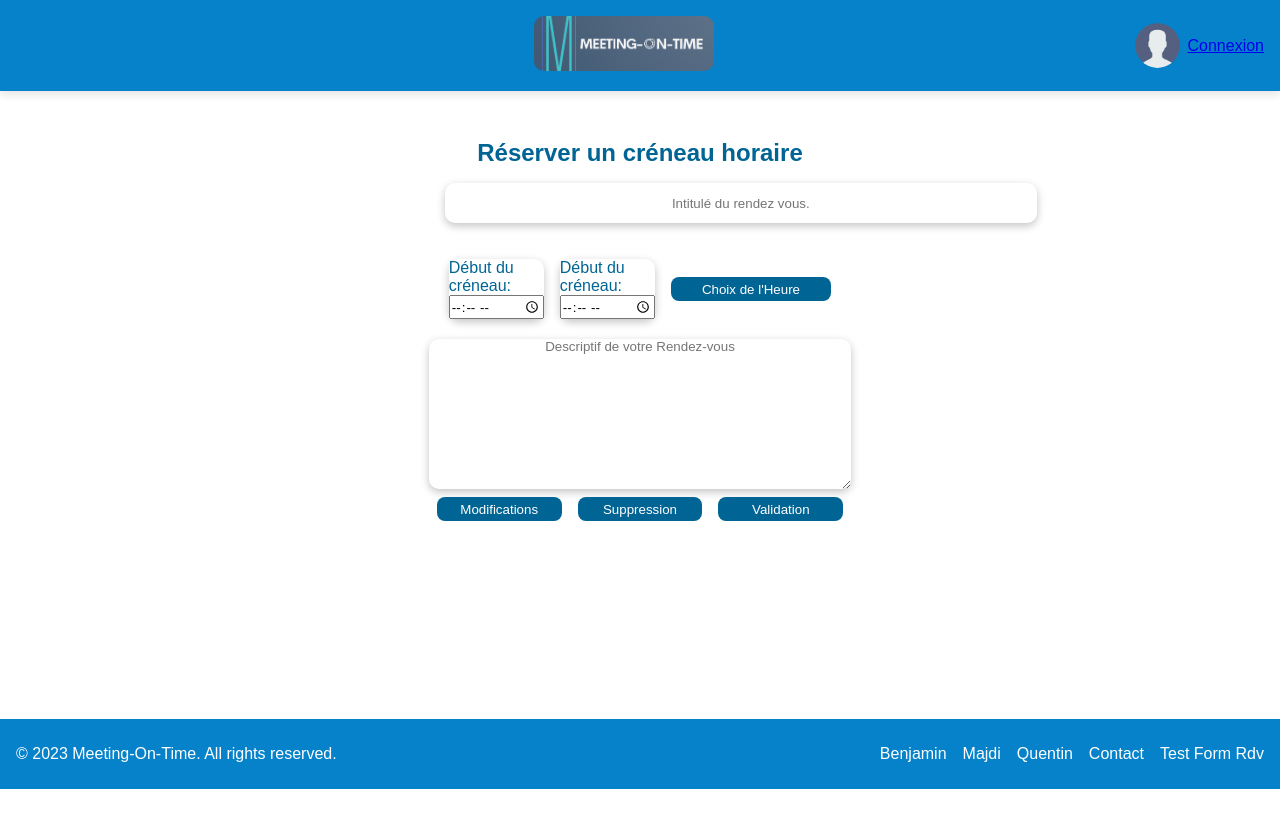
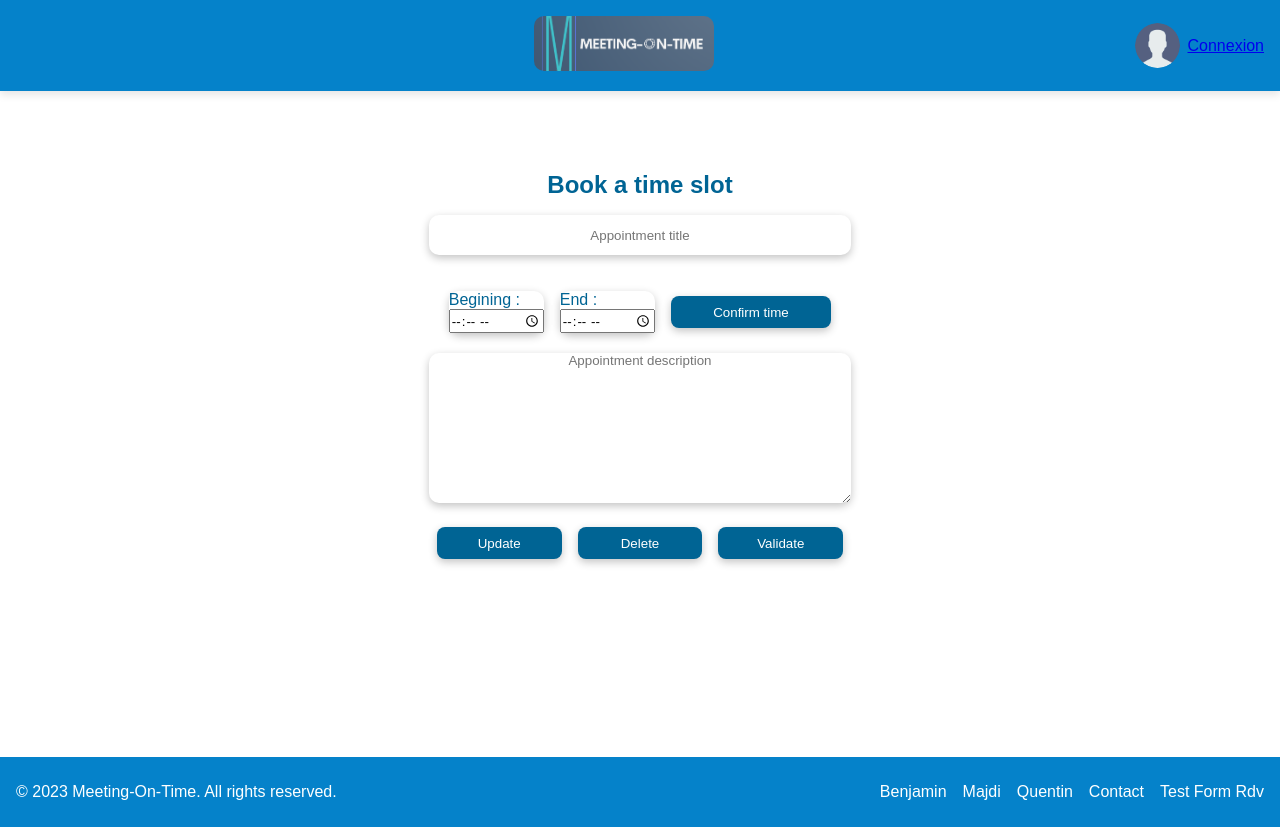
Before and after one commit to Benjamin-Dervieux/Meeting-On-Time, an Angular app: page /formRdv in a window 1280 px wide. Before the commit the page ends 800 px from the top, so only its background shows below. Built offline with nearby package versions, Linux system fonts and the light colour scheme.

Commit message:
form rdv css updated

```diff
--- a/src/app/Components/formRdv/form-rdv/form-rdv.component.css
+++ b/src/app/Components/formRdv/form-rdv/form-rdv.component.css
@@ -1,28 +1,28 @@
 .formRdvContainer {
   display: flex;
   justify-content: center;
+  margin-top: 4rem;
 }
 
 h2 {
   text-align: center;
   color: #006494;
   font-size: 1.5em;
+  margin-bottom: 1rem;
 }
 
 #RdvTitle {
-  margin: 1rem;
-  width: 37rem;
   height: 2.5rem;
   border: none;
   border-radius: 10px;
   box-shadow: rgba(0, 0, 0, 0.24) 0px 3px 8px;
   text-align: center;
+  margin-bottom: 1rem;
 }
 
 .formRdv {
   display: flex;
   flex-direction: column;
-  /* border: 1px solid black; mise en evidence de la div */
   height: auto;
   width: 33%;
   margin: 1rem;
@@ -53,9 +53,10 @@ h2 {
   color: white;
   cursor: pointer;
   margin: 0.5rem;
-  height: 1.5rem;
+  height: 2rem;
   width: 15rem;
   border: none;
+  box-shadow: rgba(0, 0, 0, 0.24) 0px 3px 8px;
 }
 
 textarea {
@@ -69,4 +70,5 @@ textarea {
   display: flex;
   flex-direction: row;
   justify-content: space-between;
+  margin-top: 1rem;
 }
--- a/src/app/Components/formRdv/form-rdv/form-rdv.component.html
+++ b/src/app/Components/formRdv/form-rdv/form-rdv.component.html
@@ -1,20 +1,20 @@
 <div class="formRdvContainer">
-  <form id="FormRdv" class="formRdv">
+  <form class="formRdv">
     <h2>{{ title }}</h2>
     <input
       type="text"
       name="rdvTitle"
       id="RdvTitle"
       class="rdvTitle"
-      placeholder="Intitulé du rendez vous."
+      placeholder="Appointment title"
       required
     />
 
-    <div id="ContainerSelectTime" class="containerSelectTime">
+    <div class="containerSelectTime">
       <!-- Devra se changer en DIV en simple affichage avec le retour des valeurs des plages horaires -->
 
       <div class="timeSlotDefine">
-        <label for="timeSlotStart">Début du créneau:</label>
+        <label for="timeSlotStart">Begining :</label>
         <input
           type="time"
           id="timeSlotStart"
@@ -26,7 +26,7 @@
       </div>
 
       <div class="timeSlotDefine">
-        <label for="timeSlotStart">Début du créneau:</label>
+        <label for="timeSlotStart">End :</label>
         <input
           type="time"
           id="timeSlotFinish"
@@ -38,7 +38,7 @@
       </div>
 
       <button type="button" name="selectfTime" id="SelectfTime" class="button">
-        Choix de l'Heure
+        Confirm time
       </button>
     </div>
 
@@ -48,15 +48,15 @@
       class="descriptionRdv"
       cols="30"
       rows="10"
-      placeholder="Descriptif de votre Rendez-vous"
+      placeholder="Appointment description"
     ></textarea>
 
-    <div id="actionBar" class="actionBar">
+    <div class="actionBar">
       <button type="button" name="modifyRdv" id="ModifyRdv" class="button">
-        Modifications
+        Update
       </button>
       <button type="button" name="DeleteRdv" id="DeleteRdv" class="button">
-        Suppression
+        Delete
       </button>
       <button
         type="button"
@@ -64,7 +64,7 @@
         id="ValidationRdv"
         class="button"
       >
-        Validation
+        Validate
       </button>
     </div>
   </form>
--- a/src/app/Components/formRdv/form-rdv/form-rdv.component.ts
+++ b/src/app/Components/formRdv/form-rdv/form-rdv.component.ts
@@ -5,36 +5,32 @@ import { FormRdvService } from 'src/app/Services/formRdVService/form-rdv.service
 @Component({
   selector: 'app-form-rdv',
   templateUrl: './form-rdv.component.html',
-  styleUrls: ['./form-rdv.component.css']
+  styleUrls: ['./form-rdv.component.css'],
 })
 export class FormRdvComponent {
   //init title Form >> recevra le nom du form en fonction de l'appel.
 
-  title : string;
+  title: string;
 
   rdvForm = new FormGroup({
-    rdvTitle : new FormControl(''),
-    timeSlotStart : new FormControl(''),
-    timeSlotEnd : new FormControl(''),
-    descriptionRdv : new FormControl('')
-  })
-
+    rdvTitle: new FormControl(''),
+    timeSlotStart: new FormControl(''),
+    timeSlotEnd: new FormControl(''),
+    descriptionRdv: new FormControl(''),
+  });
 
   // formRdvService = FormRdvService;
 
-  constructor( private formRdvService : FormRdvService){
-
+  constructor(private formRdvService: FormRdvService) {
     this.formRdvService = formRdvService;
 
-    this.title = "Réserver un créneau horaire";
-
+    this.title = 'Book a time slot';
   }
 
   onSubmitted() {
-    this.formRdvService.addRdv(this.rdvForm.value)
+    this.formRdvService.addRdv(this.rdvForm.value);
     // this.formRdvService.emit(this.rdvForm.value)
-    console.log(this.rdvForm.value)
-    console.log(this.formRdvService.rendezVous)
+    console.log(this.rdvForm.value);
+    console.log(this.formRdvService.rendezVous);
   }
-
 }
--- a/src/app/Components/login/login.component.css
+++ b/src/app/Components/login/login.component.css
@@ -1,5 +1,5 @@
 .mainLoginContainer {
-  height: 38rem;
+  height: 40rem;
   display: flex;
   flex-direction: column;
   justify-content: center;
@@ -10,7 +10,8 @@ h1 {
   color: #006494;
 }
 
-form {
+.formRdv {
+  width: 20rem;
   display: flex;
   flex-direction: column;
   align-items: center;
```
